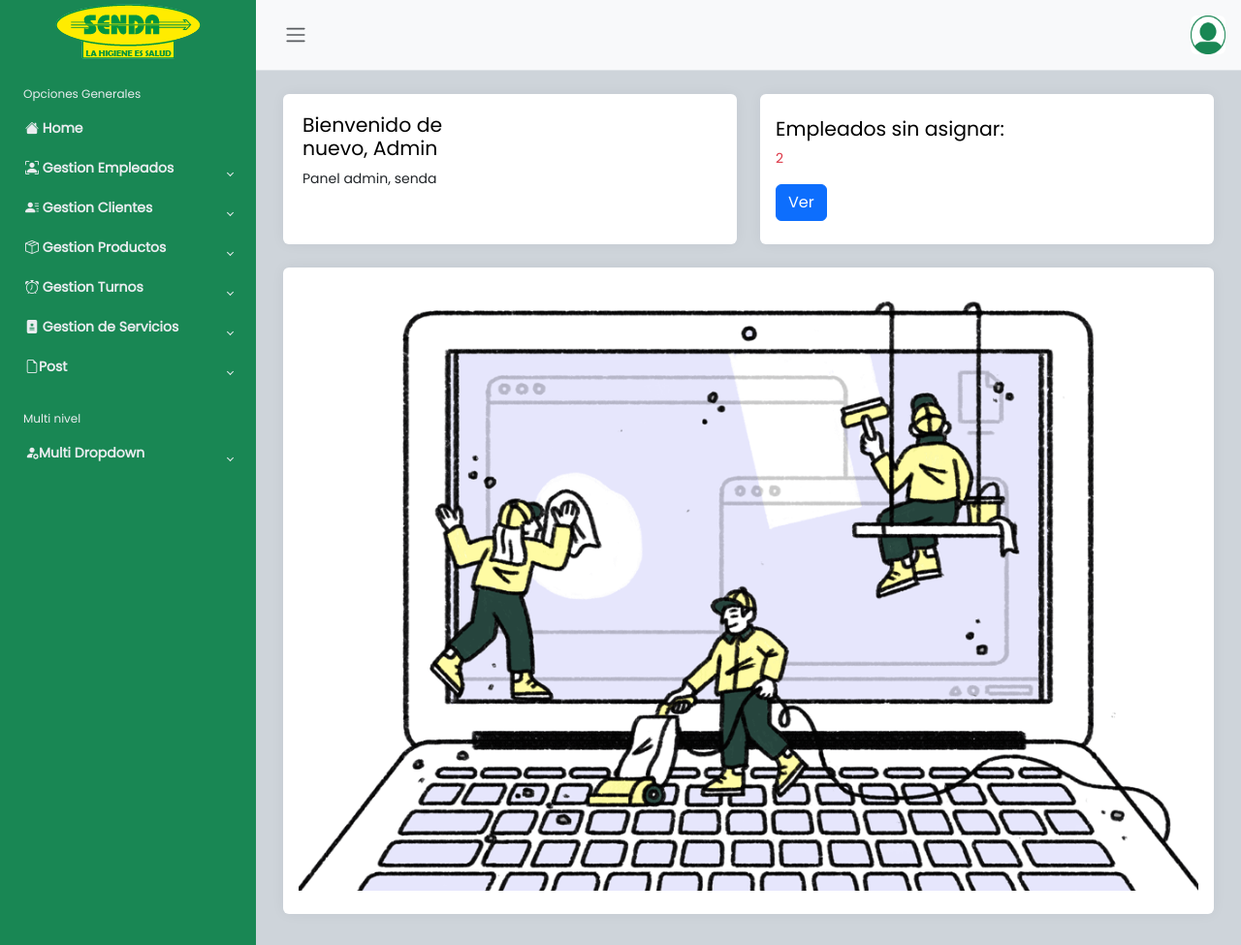
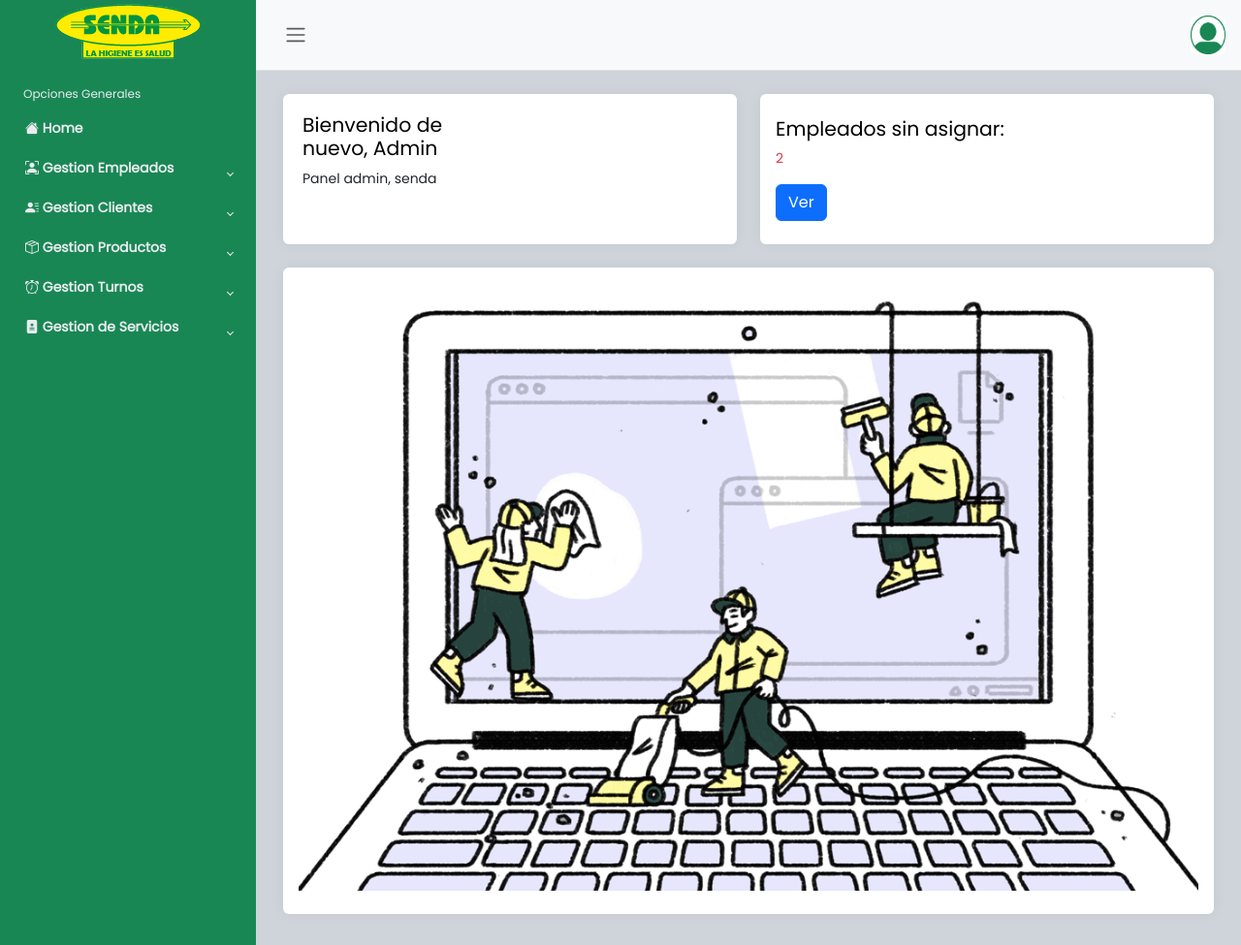
Before and after one commit to UNPSJB/SendaServices, a Django app: page / in a window 1280 px wide. Shown: the whole page at 97% size. Run offline with Django 4.2, Linux system fonts and the light colour scheme; the visitor is signed in with stand-in values (Sample User, id 1); parts of the project's set-up code (start-up, migrations or seed data) failed here and were passed over; some libraries are stand-ins or nearby versions.

Commit message:
cambios nav

```diff
--- a/core/templates/base.html
+++ b/core/templates/base.html
@@ -182,9 +182,6 @@
 
         <!--Turnos-->
         <ul id="gestionHorarios" class="sidebar-dropdown list-unstyled collapse" data-bs-parents="#sidebar">
-          <li class="sidebar-item">
-            <a href="{% url 'turnos:crearHorario' %}" class="sidebar-link mx-4"> <i class="bi bi-plus"></i> Crear</a>
-          </li>
 
           <li class="sidebar-item">
             <a href="{% url 'turnos:listarHorarios' %}" class="sidebar-link mx-4"> <i class="bi bi-list-ul"></i> Buscar</a>
@@ -241,55 +238,6 @@
             </ul>
           </li>
 
-
-          <li class="sidebar-item">
-            <a href="#" class="sidebar-link collapsed" data-bs-target="#post" data-bs-toggle="collapse"
-              aria-expanded="false">
-              <i class="bi bi-file-earmark"></i>Post</a>
-            <ul id="post" class="sidebar-dropdown list-unstyled collapse" data-bs-parents="#sidebar">
-              <li class="sidebar-item">
-                <a href="#" class="sidebar-link">Post 1</a>
-              </li>
-              <li class="sidebar-item">
-                <a href="#" class="sidebar-link">Post 2</a>
-              </li>
-              <li class="sidebar-item">
-                <a href="#" class="sidebar-link">Post 3</a>
-              </li>
-            </ul>
-          </li>
-
-          <!---->
-          <li class="sidebar-header">
-            Multi nivel
-          </li>
-          <li class="sidebar-item">
-            <a href="#" class="sidebar-link collapsed" data-bs-target="#menu" data-bs-toggle="collapse"
-              aria-expanded="false">
-              <i class="bi bi-person-fill-gear"></i>Multi Dropdown
-            </a>
-            <ul id="menu" class="sidebar-dropdown list-unstyled collapse" data-bs-parents="#sidebar">
-
-              <a href="#" class="sidebar-link collapsed" data-bs-target="#nivel-1" data-bs-toggle="collapse"
-                aria-expanded="false">
-                Nivel 1
-              </a>
-
-              <ul id="nivel-1" class="sidebar-dropdown list-unstyled collapse" data-bs-parents="#sidebar">
-                <li class="sidebar-item">
-                  <a href="#" class="sidebar-link">Nivel 1.1</a>
-                </li>
-                <li class="sidebar-item">
-                  <a href="#" class="sidebar-link">Nivel 1.2</a>
-                </li>
-                <li class="sidebar-item">
-                  <a href="#" class="sidebar-link">Nivel 1.3</a>
-                </li>
-
-              </ul>
-            </ul>
-
-          </li>
 
         </ul>
       </div>
```
